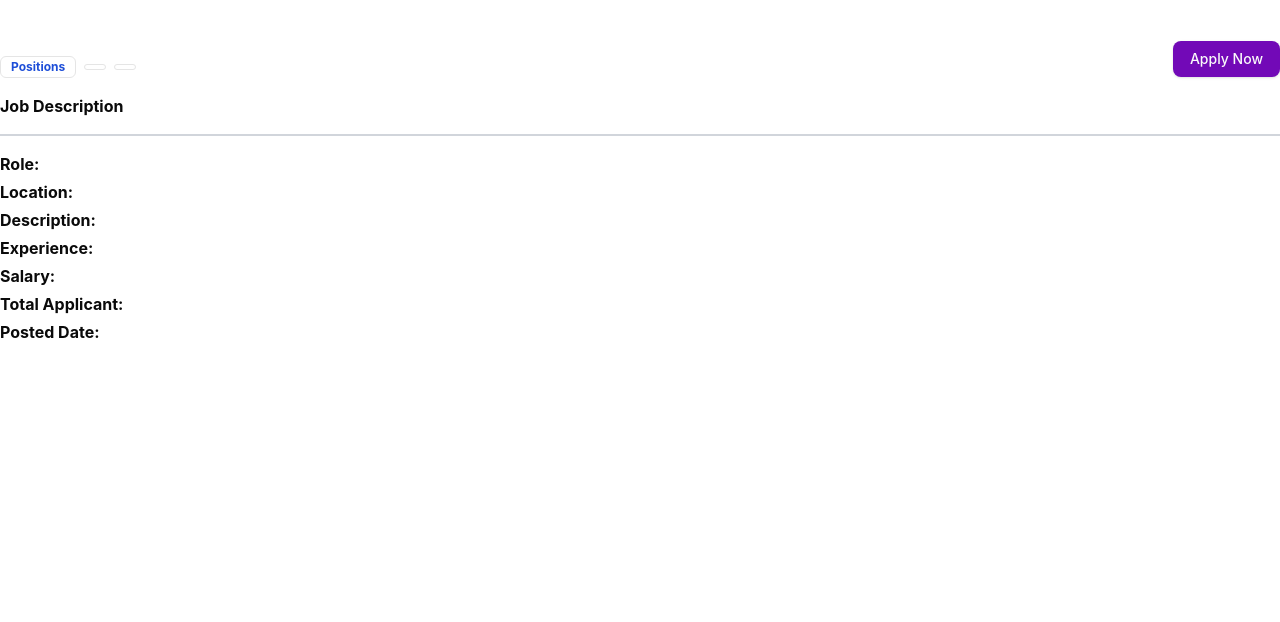
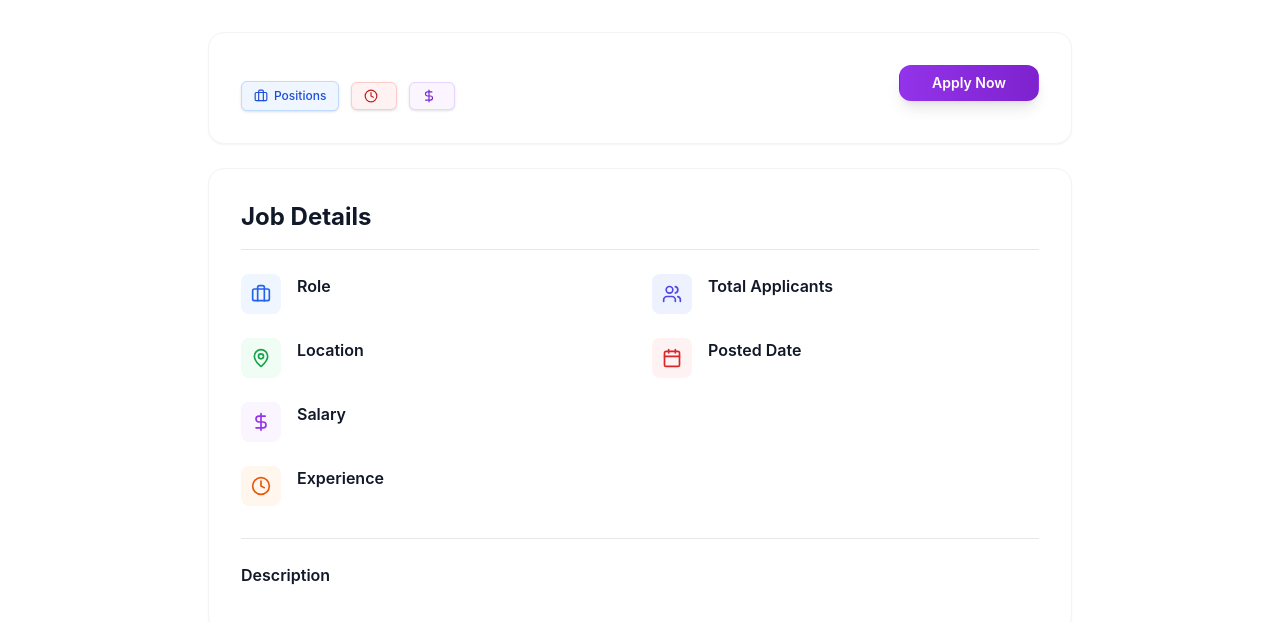
Before and after one commit to AntaraArifa/Dp-1, a React (Vite) app in the folder frontend/: page /description/1 in a window 1280 px wide. Shown: the top 622 px of the page. Built offline with nearby package versions, Linux system fonts and the light colour scheme; no server answers.

Commit message:
Frontend Update

```diff
--- a/frontend/src/components/FilterCard.jsx
+++ b/frontend/src/components/FilterCard.jsx
@@ -1,64 +1,117 @@
-import { RadioGroup, RadioGroupItem } from './ui/radio-group'
-import { Label } from './ui/label'
-import React, { useEffect, useState } from 'react'
-import { useDispatch } from 'react-redux'
-import { setSearchedQuery } from '@/redux/jobSlice'
+import React, { useEffect, useState } from 'react';
+import { useDispatch } from 'react-redux';
+import { setSearchedQuery } from '@/redux/jobSlice';
+import { MapPin, Code, Filter } from 'lucide-react';
+
 const filterData = [
   {
     filterType: "Location",
-    array: ["Dhaka", "Chittagong", "Sylhet", "Rajshahi", "Khulna"]
+    array: ["Dhaka", "Chittagong", "Sylhet", "Rajshahi", "Khulna"],
+    icon: MapPin
   },
   {
     filterType: "Industry",
-    array: ["Frontend Developer", "Backend Developer", "Full Stack Developer","Data Scientist"]
-  }/*,
-  {
-    filterType: "Salary",
-    array: ["0-40000", "42000-100000", "100000-500000"]
-  }*/
-]
+    array: ["Frontend Developer", "Backend Developer", "Full Stack Developer", "Data Scientist"],
+    icon: Code
+  }
+];
 
 const FilterCard = () => {
   const [selectedValue, setSelectedValue] = useState('');
   const dispatch = useDispatch();
+
   const changeHandler = (value) => {
     setSelectedValue(value);
-  }
-  useEffect(()=>{
+  };
+
+  useEffect(() => {
     dispatch(setSearchedQuery(selectedValue));
-  },[selectedValue]);
+  }, [selectedValue, dispatch]);
+
   return (
-    <div className="w-full bg-white p-3 rounded-md">
-    <h1 className="font-bold text-lg">Filter Jobs</h1>
-    <hr className="mt-3" />
-    {filterData.map((data, index) => (
-      <div key={`filter-${index}`}>
-        <h1 className="font-bold text-lg mt-4">{data.filterType}</h1>
-        <div className="space-y-2">
+    <div className="bg-white rounded-2xl shadow-sm border border-gray-100 p-6">
+      {/* Header */}
+      <div className="flex items-center gap-3 mb-6">
+        <div className="w-10 h-10 bg-purple-50 rounded-lg flex items-center justify-center">
+          <Filter className="w-5 h-5 text-purple-600" />
+        </div>
+        <h1 className="font-bold text-xl text-gray-900">Filter Jobs</h1>
+      </div>
+
+      <div className="border-t border-gray-200 pt-6">
+        {filterData.map((data, index) => {
+          const IconComponent = data.icon;
+
+          return (
+            <div key={`filter-${index}`} className="mb-6 last:mb-0">
+              {/* Filter Category Header */}
+              <div className="flex items-center gap-3 mb-4">
+                <div className="w-8 h-8 bg-gray-50 rounded-lg flex items-center justify-center">
+                  <IconComponent className="w-4 h-4 text-gray-600" />
+                </div>
+                <h2 className="font-semibold text-lg text-gray-900">{data.filterType}</h2>
+              </div>
+
+              {/* Filter Options */}
+              <div className="space-y-3 ml-11">
                 {data.array.map((item, idx) => {
-            const isChecked = selectedValue === item; // Check if the radio is selected
+                  const isChecked = selectedValue === item;
+
                   return (
                     <div
                       key={`filter-${index}-${idx}`}
-                className="flex items-center space-x-3 cursor-pointer"
+                      className="flex items-center gap-3 cursor-pointer group hover:bg-gray-50 p-2 rounded-lg transition-all duration-200"
                       onClick={() => changeHandler(item)}
                     >
                       {/* Custom Radio Button */}
+                      <div className="relative">
                         <div
-                  className={`w-4 h-4 rounded-full border-2 ${
-                    isChecked ? 'bg-black border-black' : 'border-gray-400'
+                          className={`w-5 h-5 rounded-full border-2 transition-all duration-200 ${
+                            isChecked
+                              ? 'bg-purple-600 border-purple-600 shadow-sm'
+                              : 'border-gray-300 group-hover:border-purple-300'
                           }`}
-                ></div>
+                        >
+                          {isChecked && (
+                            <div className="absolute inset-0 flex items-center justify-center">
+                              <div className="w-2 h-2 bg-white rounded-full"></div>
+                            </div>
+                          )}
+                        </div>
+                      </div>
+
                       {/* Label */}
-                <label className="cursor-pointer">{item}</label>
+                      <label
+                        className={`cursor-pointer font-medium transition-colors duration-200 ${
+                          isChecked
+                            ? 'text-purple-700'
+                            : 'text-gray-700 group-hover:text-gray-900'
+                        }`}
+                      >
+                        {item}
+                      </label>
                     </div>
                   );
                 })}
               </div>
             </div>
-    ))}
+          );
+        })}
       </div>
-  )
-}
 
-export default FilterCard
+      {/* Clear Filter Option */}
+      {selectedValue && (
+        <div className="border-t border-gray-200 pt-4 mt-6">
+          <button
+            onClick={() => changeHandler('')}
+            className="text-sm text-purple-600 hover:text-purple-700 font-medium transition-colors duration-200"
+          >
+            Clear all filters
+          </button>
+        </div>
+      )}
+    </div>
+  );
+};
+
+export default FilterCard;
--- a/frontend/src/components/Job.jsx
+++ b/frontend/src/components/Job.jsx
@@ -1,52 +1,99 @@
-import React from 'react'
-import { Button } from './ui/button'
-import { Bookmark } from 'lucide-react'
-import { Avatar, AvatarImage } from '@radix-ui/react-avatar'
-import { Badge } from './ui/badge'
-import { useNavigate } from 'react-router-dom'
+import React from 'react';
+import { Button } from './ui/button';
+import { Bookmark, MapPin, Calendar, Briefcase, Clock, DollarSign } from 'lucide-react';
+import { Avatar, AvatarImage } from '@radix-ui/react-avatar';
+import { Badge } from './ui/badge';
+import { useNavigate } from 'react-router-dom';
 
+const Job = ({ job }) => {
+    const navigate = useNavigate();
 
-const Job = ({job}) => {
-    const navigate=useNavigate();
-    //const jobId="lsedshvbgnvdlflmn"
-    const daysAgoFunction=(mongodbTime)=>{
-        const createdAt=new Date(mongodbTime);
+    const daysAgoFunction = (mongodbTime) => {
+        const createdAt = new Date(mongodbTime);
         const currentTime = new Date();
-        const timeDifference=currentTime-createdAt;
-        return Math.floor(timeDifference/(1000*24*60*60));
-    }
+        const timeDifference = currentTime - createdAt;
+        return Math.floor(timeDifference / (1000 * 24 * 60 * 60));
+    };
+
+    const daysAgo = daysAgoFunction(job?.createdAt);
+    const timeText = daysAgo === 0 ? "Today" : `${daysAgo} days ago`;
+
     return (
-        <div className='p-5 rounded-md shadow-xl bg-white border border-gray-100'>
-            <div className='flex items-center justify-between'>
-            <p className='text-sm text-gray-500'>{daysAgoFunction(job?.createdAt)===0?"Today":`${daysAgoFunction(job?.createdAt)}days ago`}</p>
-            <Button variant="outline" className="rounded-full" size="icon"><Bookmark /></Button>
+        <div className='bg-white rounded-2xl shadow-sm border border-gray-100 p-6 hover:shadow-md transition-all duration-200 hover:-translate-y-1'>
+            {/* Header with date and bookmark */}
+            <div className='flex items-center justify-between mb-4'>
+                <div className='flex items-center gap-2'>
+                    <Calendar className="w-4 h-4 text-gray-400" />
+                    <p className='text-sm text-gray-500 font-medium'>{timeText}</p>
+                </div>
+                <Button
+                    variant="outline"
+                    className="rounded-full w-9 h-9 p-0 border-gray-200 hover:border-purple-300 hover:bg-purple-50 transition-colors duration-200"
+                    size="icon"
+                >
+                    <Bookmark className="w-4 h-4 text-gray-500 hover:text-purple-600" />
+                </Button>
             </div>
-            <div className='flex items-center gap-2 my-2'>
 
-                    <Avatar size="flex">
-                        <AvatarImage src={job?.company?.logo} />
+            {/* Company info */}
+            <div className='flex items-center gap-3 mb-4'>
+                <div className='w-12 h-12 rounded-xl overflow-hidden bg-gray-50 border border-gray-100 flex items-center justify-center'>
+                    <Avatar className="w-10 h-10">
+                        <AvatarImage
+                            src={job?.company?.logo}
+                            alt={job?.company?.name}
+                            className="w-full h-full object-cover rounded-lg"
+                        />
                     </Avatar>
-
-                <div>
-                    <h3 className='font-medium text-lg'>{job?.company?.name}</h3>
-                    <p className='text-sm text-gray-500'>Bangladesh</p>
+                </div>
+                <div className='flex-1'>
+                    <h3 className='font-semibold text-gray-900 text-lg'>{job?.company?.name}</h3>
+                    <div className='flex items-center gap-1'>
+                        <MapPin className="w-3.5 h-3.5 text-gray-400" />
+                        <p className='text-sm text-gray-500'>Bangladesh</p>
+                    </div>
                 </div>
             </div>
-            <div>
-            <h1 className='font-bold text-lg my-2'>{job?.title}</h1>
-            <p className='text-sm text-gray-600'>{job?.description}</p>
+
+            {/* Job title and description */}
+            <div className='mb-5'>
+                <h1 className='font-bold text-xl text-gray-900 mb-3 leading-tight'>{job?.title}</h1>
+                <p className='text-gray-600 leading-relaxed line-clamp-2'>{job?.description}</p>
             </div>
-            <div className='flex items-center gap-2 mt-4'>
-                <Badge className={'text-blue-700 font-bold'} variant="ghost">{job?.position}</Badge>
-                <Badge className={'text-[#F83002] font-bold'} variant="ghost">{job?.jobType}</Badge>
-                <Badge className={'text-[#7209b7] font-bold'} variant="ghost">{job?.salary}</Badge>
+
+            {/* Job badges */}
+            <div className='flex flex-wrap items-center gap-2 mb-6'>
+                <Badge className='bg-blue-50 text-blue-700 hover:bg-blue-100 border-blue-200 font-medium px-3 py-1.5'>
+                    <Briefcase className="w-3.5 h-3.5 mr-1.5" />
+                    {job?.position} Positions
+                </Badge>
+                <Badge className='bg-red-50 text-red-700 hover:bg-red-100 border-red-200 font-medium px-3 py-1.5'>
+                    <Clock className="w-3.5 h-3.5 mr-1.5" />
+                    {job?.jobType}
+                </Badge>
+                <Badge className='bg-purple-50 text-purple-700 hover:bg-purple-100 border-purple-200 font-medium px-3 py-1.5'>
+                    <DollarSign className="w-3.5 h-3.5 mr-1.5" />
+                    {job?.salary}
+                </Badge>
             </div>
-            <div className='flex items-center gap-4 mt-4'>
-            <Button onClick={()=>navigate(`/description/${job?._id}`)}variant="outline">Details</Button>
-            <Button className="bg-[#7209b7]">Save For Later</Button>
+
+            {/* Action buttons */}
+            <div className='flex items-center gap-3'>
+                <Button
+                    onClick={() => navigate(`/description/${job?._id}`)}
+                    variant="outline"
+                    className="flex-1 border-gray-200 text-gray-700 hover:bg-gray-50 hover:border-gray-300 font-medium py-2.5 rounded-xl transition-all duration-200"
+                >
+                    View Details
+                </Button>
+                <Button
+                    className="flex-1 bg-gradient-to-r from-purple-600 to-purple-700 hover:from-purple-700 hover:to-purple-800 text-white font-medium py-2.5 rounded-xl shadow-lg hover:shadow-xl transition-all duration-200 transform hover:-translate-y-0.5"
+                >
+                    Save For Later
+                </Button>
             </div>
         </div>
-    )
-}
+    );
+};
 
-export default Job
+export default Job;
--- a/frontend/src/components/JobDescription.jsx
+++ b/frontend/src/components/JobDescription.jsx
@@ -1,7 +1,8 @@
-import React, { useEffect, useState } from 'react'
-import { Badge } from './ui/badge'
-import { Button } from './ui/button'
+import React, { useEffect, useState } from 'react';
+import { Badge } from './ui/badge';
+import { Button } from './ui/button';
 import { useParams } from 'react-router-dom';
+import { MapPin, Calendar, Users, DollarSign, Briefcase, Clock } from 'lucide-react';
 
 import axios from 'axios';
 import { APPLICATION_API_END_POINT, JOB_API_END_POINT } from '@/utils/constant';
@@ -9,12 +10,9 @@ import { useDispatch, useSelector } from 'react-redux';
 import { setSingleJob } from '@/redux/jobSlice';
 import { toast } from 'sonner';
 
-
-
 const JobDescription = () => {
-
-    const {singleJob} = useSelector(store => store.job);
-    const {user} = useSelector(store=>store.auth);
+    const { singleJob } = useSelector(store => store.job);
+    const { user } = useSelector(store => store.auth);
     const isIntiallyApplied = singleJob?.applications?.some(application => application.applicant === user?._id) || false;
     const [isApplied, setIsApplied] = useState(isIntiallyApplied);
 
@@ -22,63 +20,157 @@ const JobDescription = () => {
     const jobId = params.id;
     const dispatch = useDispatch();
 
-    const applyJobHandler=async()=>{
-        try{
-            const res=await axios.get(`${APPLICATION_API_END_POINT}/apply/${jobId}`,{withCredentials:true});
+    const applyJobHandler = async () => {
+        try {
+            const res = await axios.get(`${APPLICATION_API_END_POINT}/apply/${jobId}`, { withCredentials: true });
             console.log(res.data);
-            if(res.data.success){
+            if (res.data.success) {
                 setIsApplied(true);
-                const updateSingleJob={...singleJob,applications:[...singleJob.applications,{applicant:user?._id}]}
+                const updateSingleJob = { ...singleJob, applications: [...singleJob.applications, { applicant: user?._id }] }
                 dispatch(setSingleJob(updateSingleJob));
-               toast.success(res.data.message);
-
+                toast.success(res.data.message);
             }
-        }catch(error){
+        } catch (error) {
             console.log(error);
             toast.error(error.response.data.message)
         }
     }
 
-    useEffect(()=>{
-        const fetchSingleJob=async()=>{
-            try{
-                const res=await axios.get(`${JOB_API_END_POINT}/get/${jobId}`,{withCredentials:true});
+    useEffect(() => {
+        const fetchSingleJob = async () => {
+            try {
+                const res = await axios.get(`${JOB_API_END_POINT}/get/${jobId}`, { withCredentials: true });
 
-                if(res.data.success){
-                   dispatch(setSingleJob(res.data.job));
-                   setIsApplied(res.data.job.applications.some(application=>application.applicant===user?._id))
+                if (res.data.success) {
+                    dispatch(setSingleJob(res.data.job));
+                    setIsApplied(res.data.job.applications.some(application => application.applicant === user?._id))
                 }
-            }catch(error){
+            } catch (error) {
                 console.log(error);
             }
         }
         fetchSingleJob();
-      },[jobId,dispatch,user?._id])
+    }, [jobId, dispatch, user?._id])
+
     return (
-        <div className='max-w-7xl mx-auto my-10'>
-            <div className='flex items-center justify-between'>
-                <div>
-                    <h1 className='font-bold text-xl'>{singleJob?.title}</h1>
-                    <div className='flex items-center gap-2 mt-4'>
-                        <Badge className={'text-blue-700 font-bold'} variant="ghost">{singleJob?.position} Positions</Badge>
-                        <Badge className={'text-[#F83002] font-bold'} variant="ghost">{singleJob?.jobType}</Badge>
-                        <Badge className={'text-[#7209b7] font-bold'} variant="ghost">{singleJob?.salary}</Badge>
+        <div className='max-w-4xl mx-auto my-8 px-4'>
+            {/* Header Section */}
+            <div className='bg-white rounded-2xl shadow-sm border border-gray-100 p-8 mb-6'>
+                <div className='flex flex-col lg:flex-row lg:items-start lg:justify-between gap-6'>
+                    <div className='flex-1'>
+                        <h1 className='text-3xl font-bold text-gray-900 mb-4'>{singleJob?.title}</h1>
+                        <div className='flex flex-wrap items-center gap-3'>
+                            <Badge className='bg-blue-50 text-blue-700 hover:bg-blue-100 border-blue-200 font-medium px-3 py-1.5'>
+                                <Briefcase className="w-3.5 h-3.5 mr-1.5" />
+                                {singleJob?.position} Positions
+                            </Badge>
+                            <Badge className='bg-red-50 text-red-700 hover:bg-red-100 border-red-200 font-medium px-3 py-1.5'>
+                                <Clock className="w-3.5 h-3.5 mr-1.5" />
+                                {singleJob?.jobType}
+                            </Badge>
+                            <Badge className='bg-purple-50 text-purple-700 hover:bg-purple-100 border-purple-200 font-medium px-3 py-1.5'>
+                                <DollarSign className="w-3.5 h-3.5 mr-1.5" />
+                                {singleJob?.salary}
+                            </Badge>
+                        </div>
+                    </div>
+
+                    <div className='flex-shrink-0'>
+                        <Button
+                            onClick={isApplied ? null : applyJobHandler}
+                            disabled={isApplied}
+                            className={`px-8 py-3 rounded-xl font-semibold transition-all duration-200 ${
+                                isApplied
+                                    ? 'bg-gray-100 text-gray-500 cursor-not-allowed border border-gray-200 hover:bg-gray-100'
+                                    : 'bg-gradient-to-r from-purple-600 to-purple-700 hover:from-purple-700 hover:to-purple-800 text-white shadow-lg hover:shadow-xl transform hover:-translate-y-0.5'
+                            }`}
+                        >
+                            {isApplied ? 'Already Applied' : 'Apply Now'}
+                        </Button>
                     </div>
                 </div>
-                <Button onClick={isApplied?null:applyJobHandler}disabled={isApplied} className={`rounded-lg ${isApplied ? 'bg-gray-600 cursor-not-allowed' : 'bg-[#7209b7] hover:bg-[#5f32ad]'}`}>{isApplied ? 'Already applied' : 'Apply Now'}</Button>
             </div>
-            <h3 className='border-b-2 border-b-gray-300 font-bold py-4'>Job Description</h3>
-            <div className='my-4'>
-              <h3 className='font-bold my-1'>Role:<span className='pl-4 font-normal text-gray-800'>{singleJob?.title}</span></h3>
-              <h3 className='font-bold my-1'>Location:<span className='pl-4 font-normal text-gray-800'>{singleJob?.location}</span></h3>
-              <h3 className='font-bold my-1'>Description:<span className='pl-4 font-normal text-gray-800'>{singleJob?.description}</span></h3>
-              <h3 className='font-bold my-1'>Experience:<span className='pl-4 font-normal text-gray-800'>{singleJob?.experience}</span></h3>
-              <h3 className='font-bold my-1'>Salary:<span className='pl-4 font-normal text-gray-800'>{singleJob?.salary}</span></h3>
-              <h3 className='font-bold my-1'>Total Applicant:<span className='pl-4 font-normal text-gray-800'>{singleJob?.applications?.length}</span></h3>
-              <h3 className='font-bold my-1'>Posted Date:<span className='pl-4 font-normal text-gray-800'>{singleJob?.createdAt.split("T")[0]}</span></h3>
+
+            {/* Job Details Section */}
+            <div className='bg-white rounded-2xl shadow-sm border border-gray-100 p-8'>
+                <h2 className='text-2xl font-bold text-gray-900 mb-6 pb-4 border-b border-gray-200'>
+                    Job Details
+                </h2>
+
+                <div className='grid grid-cols-1 md:grid-cols-2 gap-6'>
+                    <div className='space-y-6'>
+                        <div className='flex items-start gap-4'>
+                            <div className='flex-shrink-0 w-10 h-10 bg-blue-50 rounded-lg flex items-center justify-center'>
+                                <Briefcase className="w-5 h-5 text-blue-600" />
+                            </div>
+                            <div className='flex-1'>
+                                <h3 className='font-semibold text-gray-900 mb-1'>Role</h3>
+                                <p className='text-gray-600'>{singleJob?.title}</p>
+                            </div>
+                        </div>
+
+                        <div className='flex items-start gap-4'>
+                            <div className='flex-shrink-0 w-10 h-10 bg-green-50 rounded-lg flex items-center justify-center'>
+                                <MapPin className="w-5 h-5 text-green-600" />
+                            </div>
+                            <div className='flex-1'>
+                                <h3 className='font-semibold text-gray-900 mb-1'>Location</h3>
+                                <p className='text-gray-600'>{singleJob?.location}</p>
+                            </div>
+                        </div>
+
+                        <div className='flex items-start gap-4'>
+                            <div className='flex-shrink-0 w-10 h-10 bg-purple-50 rounded-lg flex items-center justify-center'>
+                                <DollarSign className="w-5 h-5 text-purple-600" />
+                            </div>
+                            <div className='flex-1'>
+                                <h3 className='font-semibold text-gray-900 mb-1'>Salary</h3>
+                                <p className='text-gray-600'>{singleJob?.salary}</p>
+                            </div>
+                        </div>
+
+                        <div className='flex items-start gap-4'>
+                            <div className='flex-shrink-0 w-10 h-10 bg-orange-50 rounded-lg flex items-center justify-center'>
+                                <Clock className="w-5 h-5 text-orange-600" />
+                            </div>
+                            <div className='flex-1'>
+                                <h3 className='font-semibold text-gray-900 mb-1'>Experience</h3>
+                                <p className='text-gray-600'>{singleJob?.experience}</p>
+                            </div>
+                        </div>
+                    </div>
+
+                    <div className='space-y-6'>
+                        <div className='flex items-start gap-4'>
+                            <div className='flex-shrink-0 w-10 h-10 bg-indigo-50 rounded-lg flex items-center justify-center'>
+                                <Users className="w-5 h-5 text-indigo-600" />
+                            </div>
+                            <div className='flex-1'>
+                                <h3 className='font-semibold text-gray-900 mb-1'>Total Applicants</h3>
+                                <p className='text-gray-600'>{singleJob?.applications?.length}</p>
+                            </div>
+                        </div>
+
+                        <div className='flex items-start gap-4'>
+                            <div className='flex-shrink-0 w-10 h-10 bg-red-50 rounded-lg flex items-center justify-center'>
+                                <Calendar className="w-5 h-5 text-red-600" />
+                            </div>
+                            <div className='flex-1'>
+                                <h3 className='font-semibold text-gray-900 mb-1'>Posted Date</h3>
+                                <p className='text-gray-600'>{singleJob?.createdAt?.split("T")[0]}</p>
+                            </div>
+                        </div>
+                    </div>
+                </div>
+
+                {/* Job Description */}
+                <div className='mt-8 pt-6 border-t border-gray-200'>
+                    <h3 className='font-semibold text-gray-900 mb-3'>Description</h3>
+                    <p className='text-gray-600 leading-relaxed'>{singleJob?.description}</p>
+                </div>
             </div>
         </div>
-    )
-}
+    );
+};
 
-export default JobDescription
+export default JobDescription;
--- /dev/null
+++ b/frontend/src/components/ui/Separator.jsx
@@ -0,0 +1,5 @@
+import React from "react";
+
+export const Separator = () => (
+  <hr className="my-6 border-t border-gray-200" />
+);
```
Lines whose indentation alone changed are shown as unchanged.
